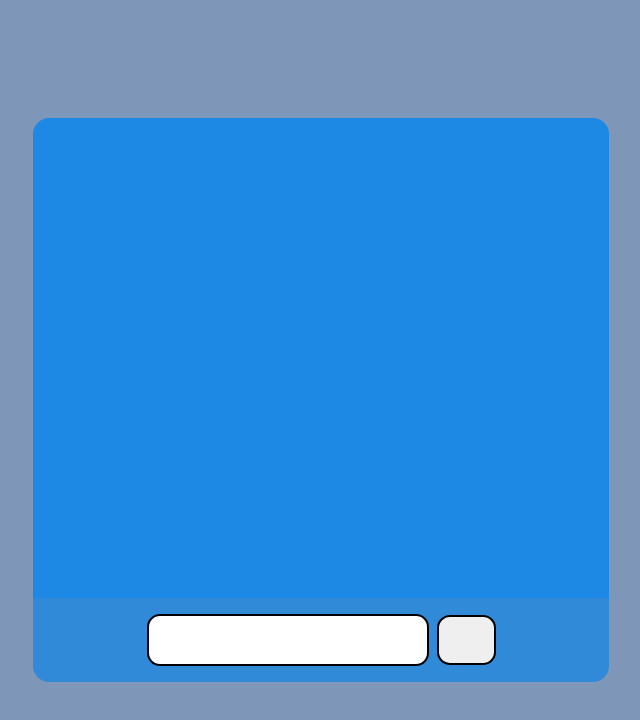
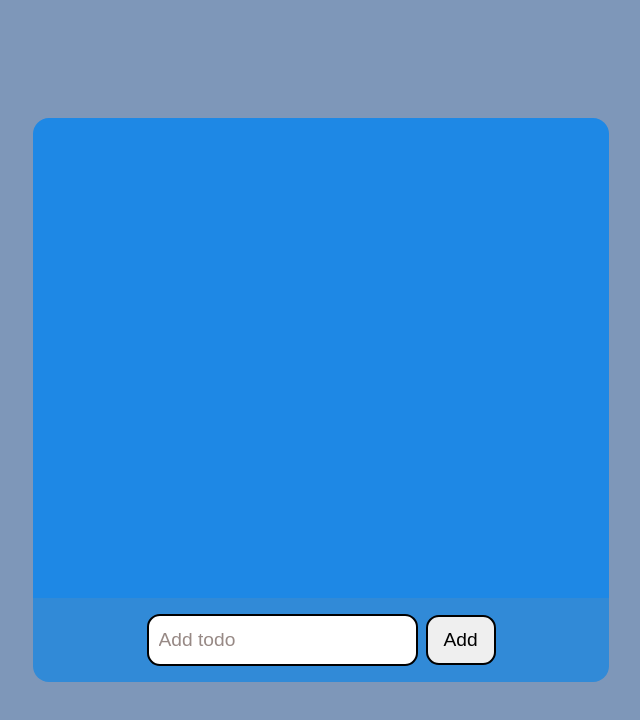
Before and after one commit to enoughio/todo, a React (Create React App) app in the folder frontend/: page / in a window 1280 px wide. Both pictures are taken after a click on the element 640 px from the left and 640 px from the top of the page. Shown: the top 720 px of the page, without its empty margins (319-959 px from the left). Built offline with nearby package versions, Linux system fonts and the light colour scheme.

Commit message:
done edit and delete functionality

```diff
--- a/frontend/src/components/Add.jsx
+++ b/frontend/src/components/Add.jsx
@@ -17,7 +17,7 @@ const Add = () => {
   return (
 
       <div id='wrapper'>
-      {add && <Action />}
+      {add && <Action text='Add' show={addTodo}    />}
 
     {!add &&
         <div id="addButton" onClick={addTodo}>
--- a/frontend/src/components/todo/Action.jsx
+++ b/frontend/src/components/todo/Action.jsx
@@ -2,44 +2,55 @@ import React, { useEffect, useRef } from "react";
 import instance from "../../utils/Api";
 import "./edit.css";
 
-function Action({ text, preVal, show,action }) {
-  const input = useRef();
+function Action({ text, preVal, show, action }) {
+  const inputField = useRef();
 
   const handleSubmit = async (e) => {
     e.preventDefault();
+    try {
+      const inputValue = inputField.current.value.trim(); // To avoid empty spaces being entered as valid
 
-     { action && action( input.current.value ); }
+      if (inputValue.length === 0) {
+        throw new Error("Please enter valid data.");
+      }
+
+      // Call the action function if provided
+      if (action) {
+        action(inputValue);
+      }
 
       // moved this to parent
       // try {
-    //   await instance.post("/edit", { //not accepting anything form backend for security pourpos
-    //     newTodo: input.current.value,
+      //   await instance.post("/edit", { //not accepting anything from backend for security purposes
+      //     newTodo: inputField.current.value,
       //     // id: task.task_id
       //   });
       // } catch (error) {
       //   console.error("Error occurred while editing:", error);
       // }
 
-      show && show(input.current.value);  // function to show and hide edit containner
-
-
+      // Function to show and hide edit container
+      if (show) {
+        show(inputValue); // Pass the updated value to the parent function
+      }
+    } catch (error) {
+      console.error("Please fill all the fields:", error.message);
+    }
   };
-
-
 
   return (
     <form id="editForm" onSubmit={handleSubmit}>
       <input
-        ref={input}
+        ref={inputField}
         type="text"
-        id="textBox"
+        id="addTodoText"
         name="newTodo"
         defaultValue={preVal}
+        placeholder="Add todo"
+        aria-label="Add or edit a todo" // Added accessibility label
       />
 
-      <button type="submit">
-        {text}
-      </button>
+      <button type="submit">{text}</button>
     </form>
   );
 }
```
Lines whose indentation alone changed are shown as unchanged.
